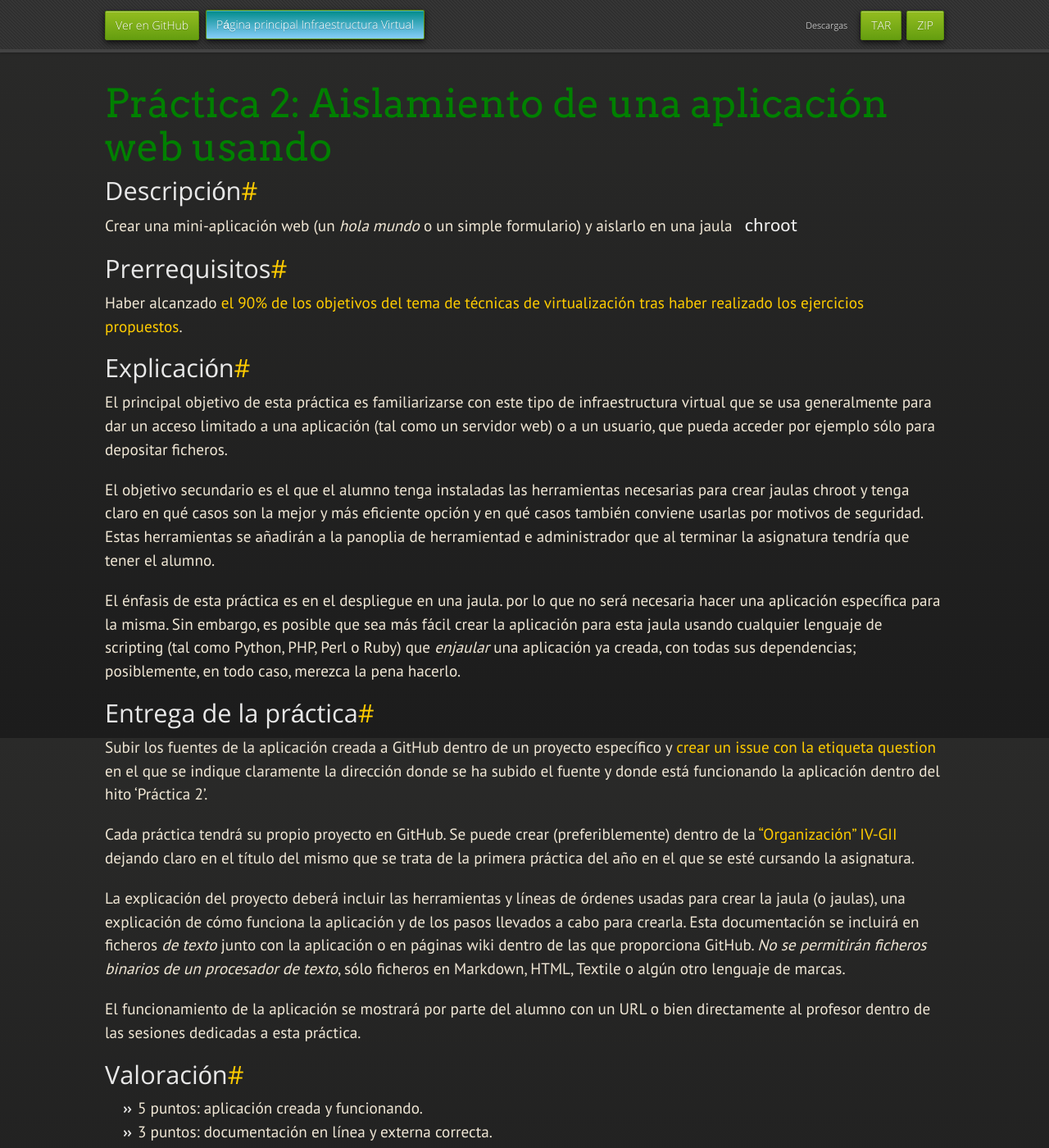
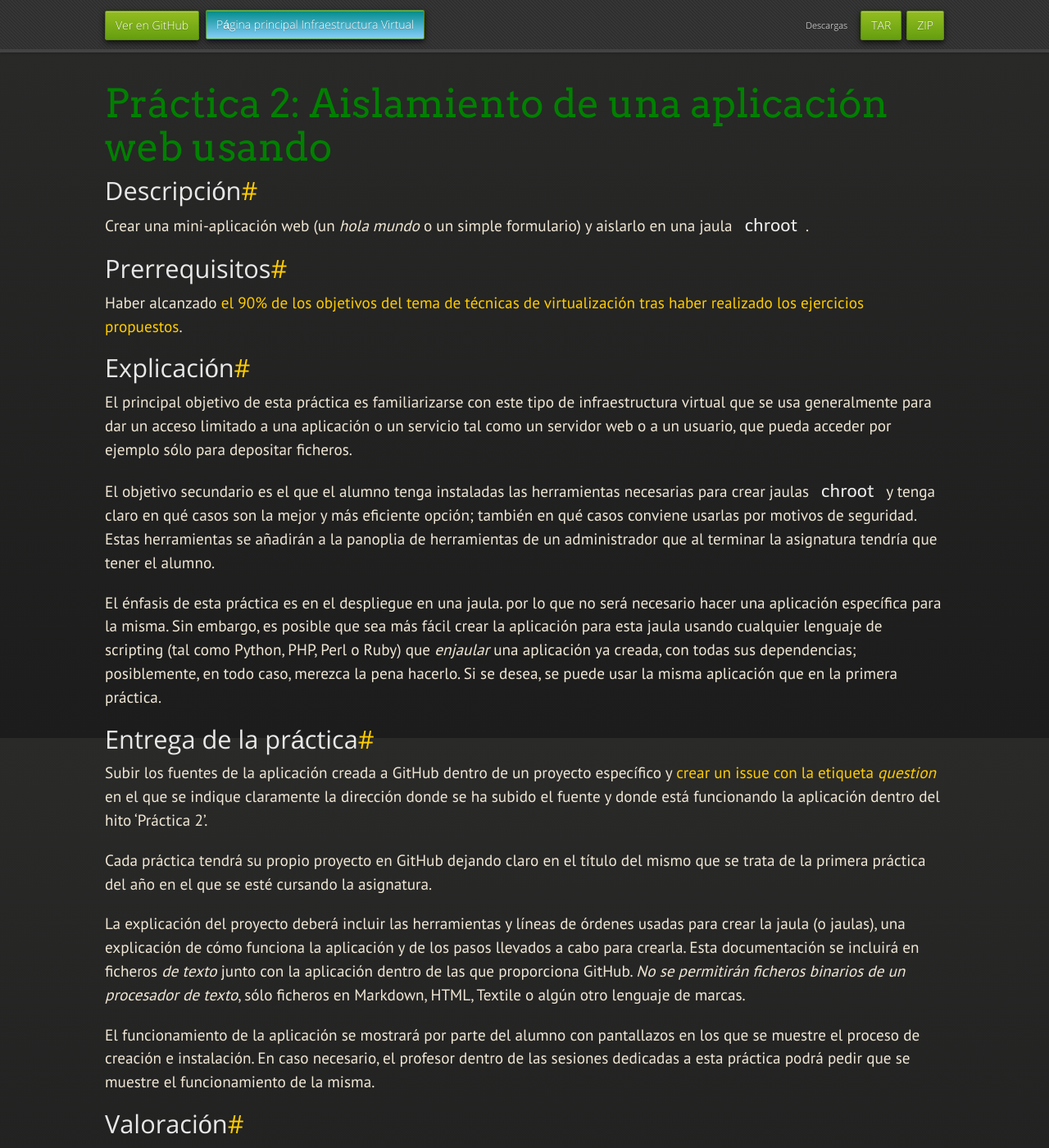
Before and after one commit to JJ/IV, a Jekyll site: the page built from documentos/practicas/2.Jaula.md, in a window 1280 px wide and 1400 px high. Shown: the whole window at 82% size. Built offline with Jekyll 4.4.1, drawn with Linux system fonts in a browser that asks for light colours; nearby versions of some CDN libraries; some web fonts are replaced.

Commit message:
Sync documentos/practicas/2.Jaula.md and  from master to gh-pages

```diff
--- a/documentos/practicas/2.Jaula.md
+++ b/documentos/practicas/2.Jaula.md
@@ -10,7 +10,7 @@ Descripción
 -----------------
 
 Crear una mini-aplicación web (un *hola mundo* o un simple formulario)
-y aislarlo en una jaula `chroot`
+y aislarlo en una jaula `chroot`.
 
 Prerrequisitos
 --------------------
@@ -23,48 +23,51 @@ Explicación
 
 El principal objetivo de esta práctica es familiarizarse con este tipo
 de infraestructura virtual que se usa generalmente para dar un acceso
-limitado a una aplicación (tal como un servidor web) o a un usuario,
+limitado a una aplicación o un servicio tal como un servidor web o a un usuario,
 que pueda acceder por ejemplo sólo para depositar ficheros.
 
 El objetivo secundario es el que el alumno tenga instaladas las
-herramientas necesarias para crear jaulas chroot y tenga claro en qué
-casos son la mejor y más eficiente opción y en qué casos también
+herramientas necesarias para crear jaulas `chroot` y tenga claro en qué
+casos son la mejor y más eficiente opción;   también en qué casos
 conviene usarlas por motivos de seguridad. Estas herramientas se
-añadirán a la panoplia de herramientad e administrador que al terminar
+añadirán a la panoplia de herramientas de un administrador que al terminar
 la asignatura tendría que tener el alumno.
 
 El énfasis de esta práctica es en el despliegue en una jaula. por lo que
-no será necesaria hacer una aplicación específica para la misma. Sin
+no será necesario hacer una aplicación específica para la misma. Sin
 embargo, es posible que sea más fácil crear la aplicación para esta
 jaula usando cualquier lenguaje de scripting (tal como Python, PHP,
 Perl o Ruby) que *enjaular* una aplicación ya creada, con todas sus
-dependencias; posiblemente, en todo caso, merezca la pena hacerlo.
+dependencias; posiblemente, en todo caso, merezca la pena hacerlo. Si
+se desea, se puede usar la misma aplicación que en la primera
+práctica.
 
 Entrega de la práctica
 --------------------------------
 
 Subir los fuentes de la aplicación creada a GitHub dentro de un
 proyecto específico y
-[crear un issue con la etiqueta question](https://github.com/IV-GII/GII-2013/issues/new) en el
+[crear un issue con la etiqueta *question*](https://github.com/IV-GII/GII-2013/issues/new) en el
 que se indique claramente la dirección donde se ha subido el fuente y
 donde está funcionando la aplicación dentro del hito 'Práctica 2'.
 
-Cada práctica tendrá su propio proyecto en GitHub. Se puede crear (preferiblemente)
-dentro de la ["Organización" IV-GII](https://github.com/IV-GII)
+Cada práctica tendrá su propio proyecto en GitHub
 dejando claro en el título del mismo que se trata de la primera
 práctica del año en el que se esté cursando la asignatura.
 
 La explicación del proyecto deberá incluir las herramientas y líneas
 de órdenes usadas para crear la jaula (o jaulas), una explicación de cómo funciona la aplicación y de
 los pasos llevados a cabo para crearla. Esta documentación se incluirá
-en ficheros *de texto* junto con la aplicación o en páginas wiki
+en ficheros *de texto* junto con la aplicación
 dentro de las que proporciona GitHub. *No se permitirán ficheros
 binarios de un procesador de texto*, sólo ficheros en Markdown, HTML,
 Textile o algún otro lenguaje de marcas.
 
 El funcionamiento de la aplicación se mostrará por parte del alumno
-con un URL o bien directamente al profesor dentro de las sesiones
-dedicadas a esta práctica.
+con pantallazos en los que se muestre el proceso de creación e
+instalación. En caso necesario,  el profesor dentro de las sesiones
+dedicadas a esta práctica podrá pedir que se muestre el funcionamiento
+de la misma.
 
 Valoración
 --------------
```
